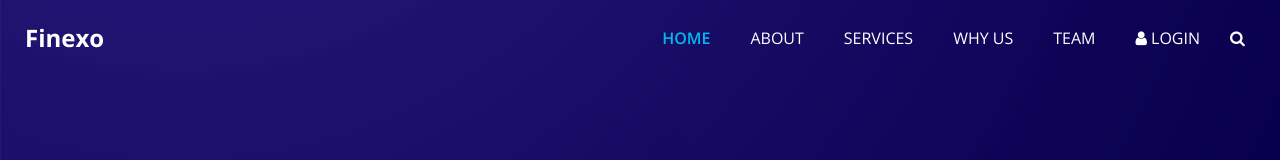
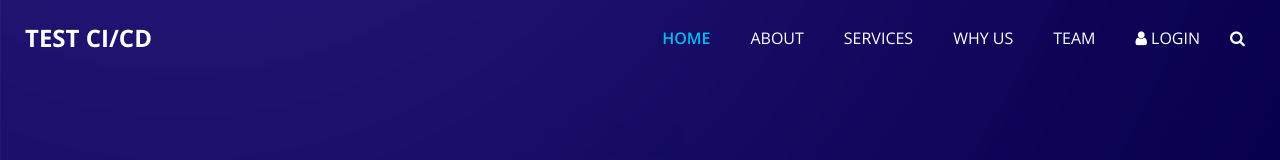
Before and after one commit to porlizm/finexo, a plain HTML site: page index.html in a window 1280 px wide. Shown: the top 160 px of the page. Drawn offline with nearby package versions, Linux system fonts and the light colour scheme; some packages are replaced by stand-ins of ours.

Commit message:
test 53 index.html

```diff
--- a/index.html
+++ b/index.html
@@ -50,7 +50,7 @@
         <nav class="navbar navbar-expand-lg custom_nav-container ">
           <a class="navbar-brand" href="index.html">
             <span>
-              Finexo
+              TEST CI/CD
             </span>
           </a>
 
```
